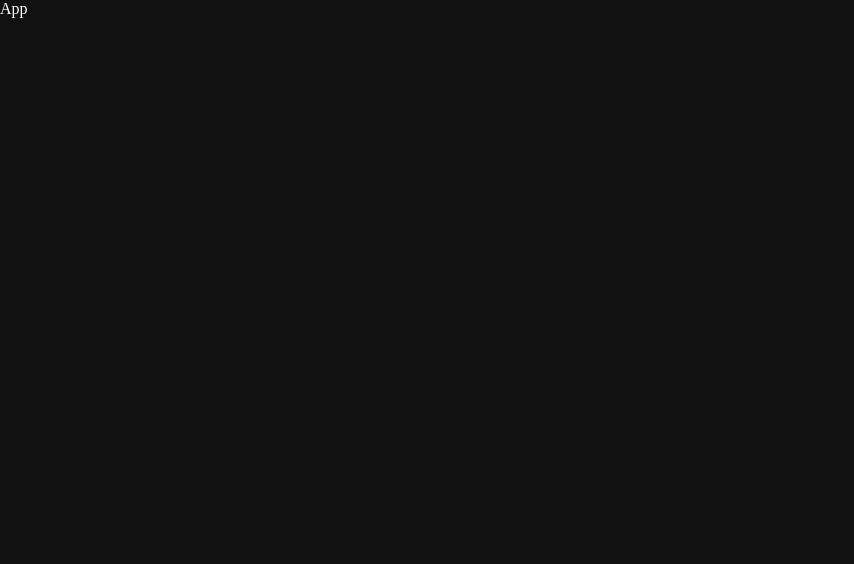
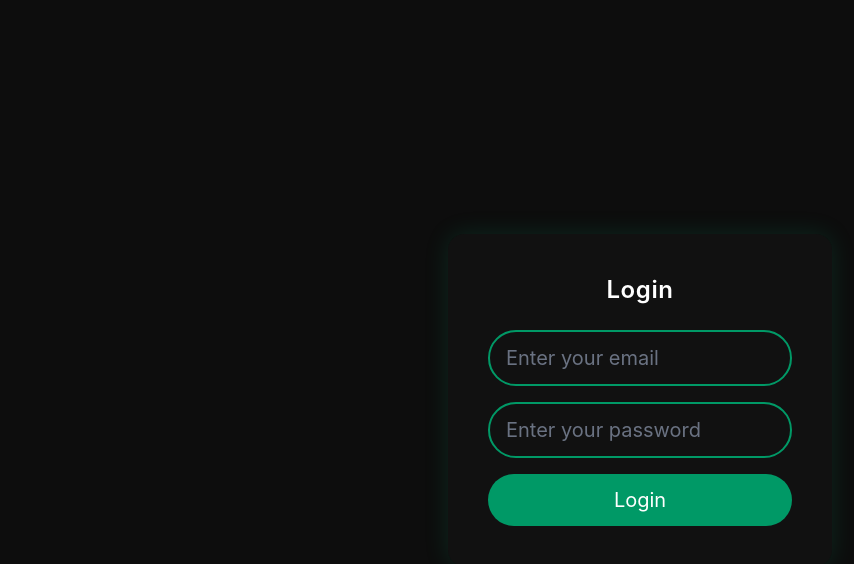
Before and after one commit to deepx-sh/taskflow, a React (Vite) app: page / in a window 1280 px wide. Shown: the top 564 px of the page, without its empty margins (0-854 px from the left). Built offline with nearby package versions, Linux system fonts and the light colour scheme.

Commit message:
Implement Login component and update App structure

```diff
--- a/src/App.jsx
+++ b/src/App.jsx
@@ -1,8 +1,11 @@
 import React from 'react'
+import Login from './components/Auth/Login';
 
 const App = () => {
   return (
-    <div>App</div>
+    <>
+      <Login/>
+    </>
   )
 }
 
--- a/src/components/Auth/Login.jsx
+++ b/src/components/Auth/Login.jsx
@@ -0,0 +1,32 @@
+import React from "react";
+
+const Login = () => {
+  return (
+    <div className="min-h-screen flex items-center justify-center bg-[#0d0d0d] text-white px-4">
+      <div className="border- border-emerald-600/40 bg-[#111] rounded-2xl shadow-[0_0_25px_rgba(16,185,129,0.15)] p-8 sm:p-10 w-full max-w-sm backdrop-blur-sm ">
+
+              <h2 className="text-2xl font-semibold text-center mb-6 text-emerald-400 tracking-wide">Login</h2>
+              <form
+          action=""
+          className="flex flex-col gap-4"
+        >
+          <input
+            className="border-2 border-emerald-600 rounded-full py-3 px-4 text-xl  outline-none bg-transparent placeholder:text-gray-500"
+            type="email"
+            placeholder="Enter your email"
+          />
+          <input
+            className="border-2 border-emerald-600 rounded-full py-3 px-4 text-xl outline-none bg-transparent placeholder:text-gray-500"
+            type="password"
+            placeholder="Enter your password"
+          />
+          <button className="border-none bg-emerald-600 rounded-full py-3 px-4 text-xl  outline-none text-white">
+            Login
+          </button>
+        </form>
+      </div>
+    </div>
+  );
+};
+
+export default Login;
--- a/src/index.css
+++ b/src/index.css
@@ -1,12 +1,16 @@
-*{
+@import "tailwindcss";
+/* *{
   margin: 0;
   padding: 0;
   box-sizing: border-box;
 
-}
+} */
 
 *{
   color: #fff;
+  font-family: 'Inter', -apple-system, BlinkMacSystemFont, 'Segoe UI', 'Roboto', 'Oxygen',
+    'Ubuntu', 'Cantarell', 'Fira Sans', 'Droid Sans', 'Helvetica Neue',
+    sans-serif;
 }
 
 body{
```
